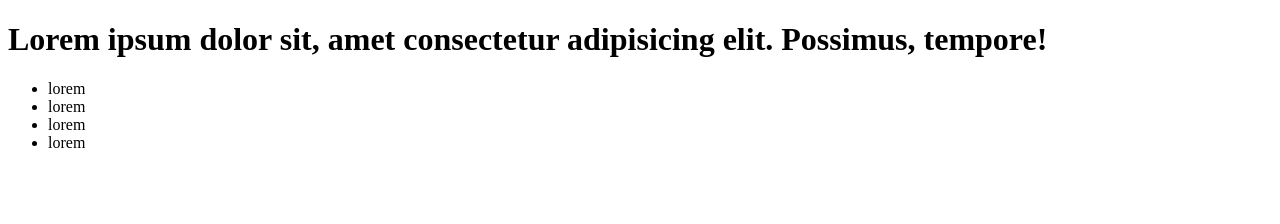
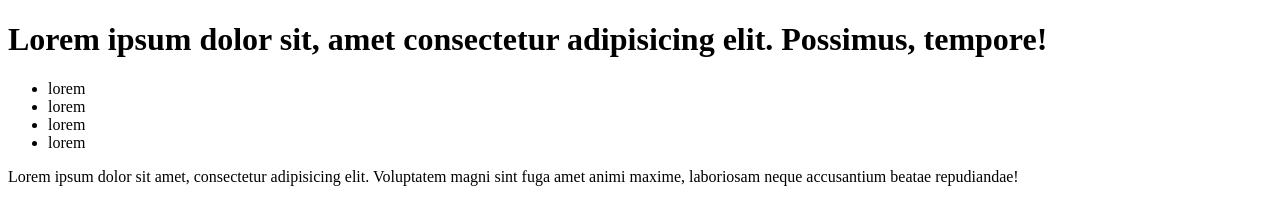
Before and after one commit to PeterEssamMounir/Git-1-lecture, a plain HTML site: page index.html in a window 1280 px wide. Drawn offline with Linux system fonts and the light colour scheme.

Commit message:
third commit

```diff
--- a/index.html
+++ b/index.html
@@ -15,6 +15,7 @@
             <li>lorem</li>
             <li>lorem</li>
         </ul>
+        <P>Lorem ipsum dolor sit amet, consectetur adipisicing elit. Voluptatem magni sint fuga amet animi maxime, laboriosam neque accusantium beatae repudiandae!</P>
     </div>
 </body>
 </html>
```
